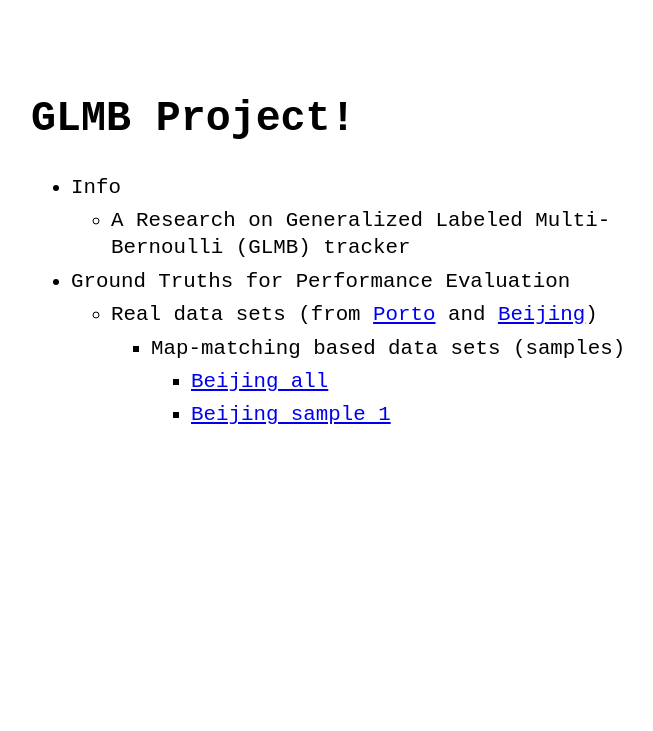
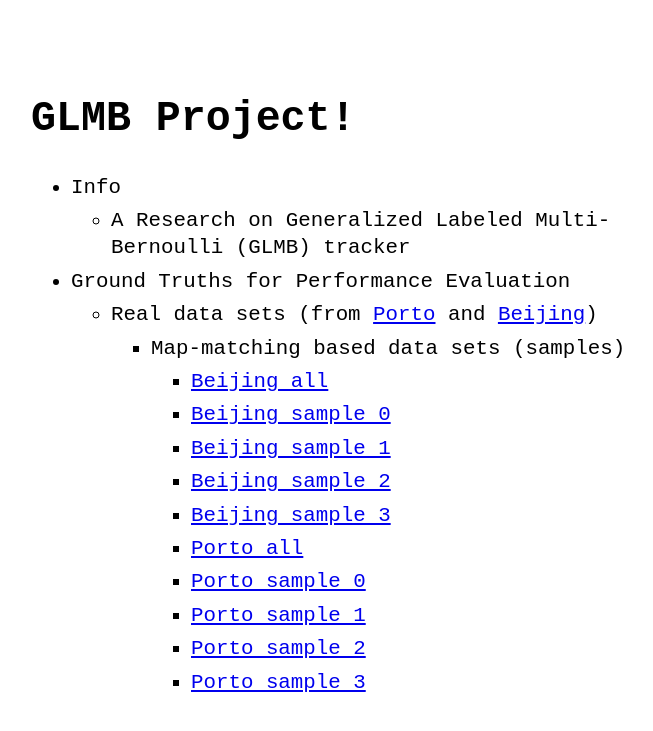
Before and after one commit to scbeom/RFS_Project, a Jekyll site: the page built from index.md, in a window 1280 px wide. Shown: the top 731 px of the page, without its empty margins (289-942 px from the left). Built offline with Jekyll 4.4.1, drawn with Linux system fonts in a browser that asks for light colours.

Commit message:
Update menu.yml

```diff
--- a/_data/menu.yml
+++ b/_data/menu.yml
@@ -34,8 +34,25 @@ entries:
             entries:
             - title: Beijing all
               url: b_trend_all.html
+            - title: Beijing sample 0
+              url: b_truth_0.html
             - title: Beijing sample 1
-              url: b_truth_0.html
+              url: b_truth_1.html
+            - title: Beijing sample 2
+              url: b_truth_2.html
+            - title: Beijing sample 3
+              url: b_truth_3.html
+
+            - title: Porto all
+              url: p_trend_all.html
+            - title: Porto sample 0
+              url: p_truth_0.html
+            - title: Porto sample 1
+              url: p_truth_1.html
+            - title: Porto sample 2
+              url: p_truth_2.html
+            - title: Porto sample 3
+              url: p_truth_3.html
 
 #   - title: PRO TIP
 #     entries:
```
